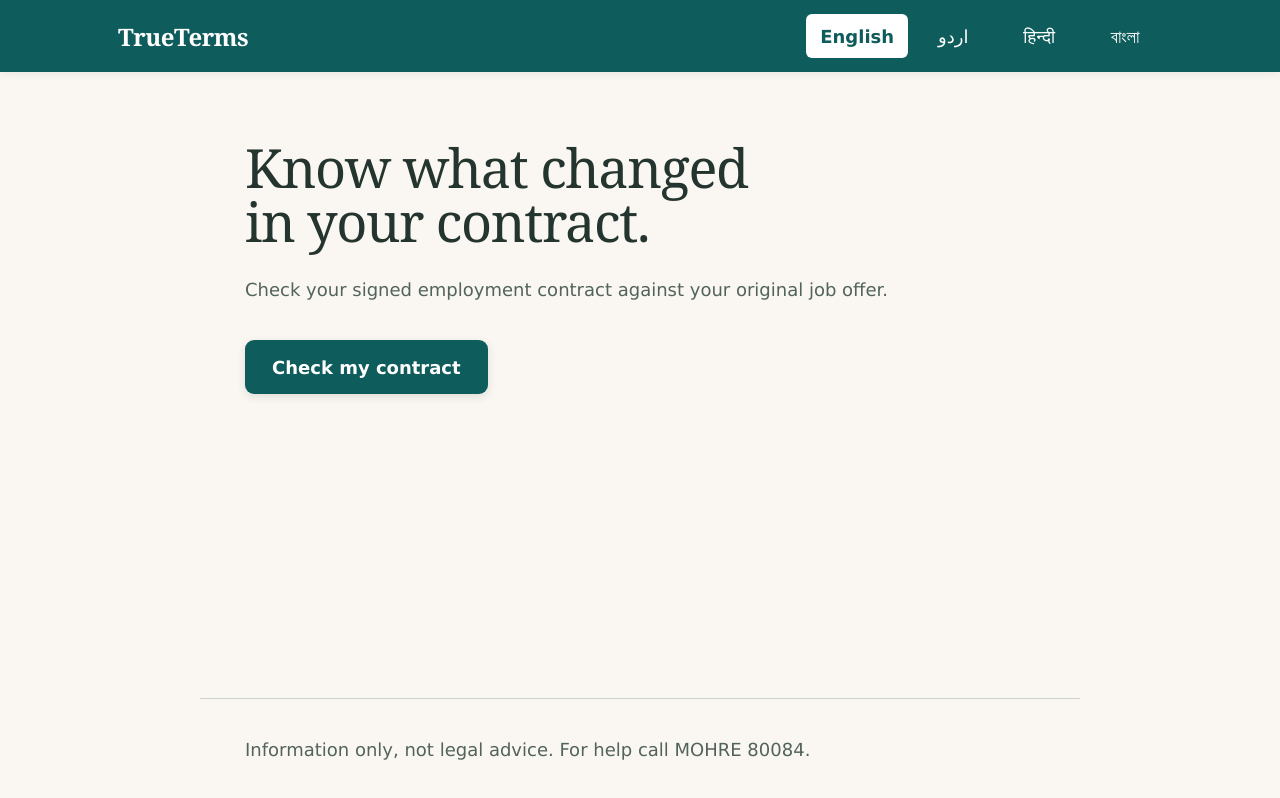
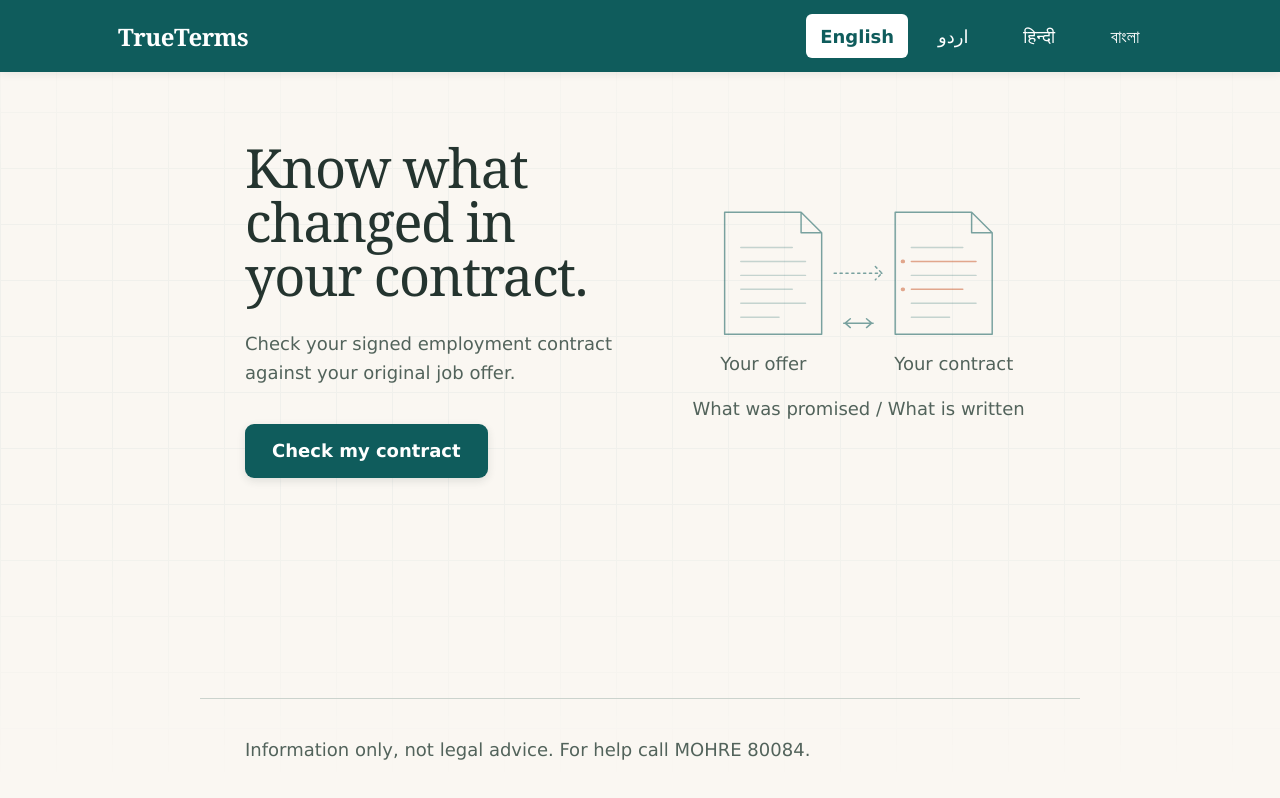
Before and after one commit to YounesNader/hub71ai-trueterms, a Next.js app: page / in a window 1280 px wide. Built offline with nearby package versions, Linux system fonts and the light colour scheme.

Commit message:
Add subtle document diagram and low-opacity page grid

```diff
--- a/app/Icons.tsx
+++ b/app/Icons.tsx
@@ -19,3 +19,13 @@ const paths: Record<IconName, string> = {
 export function Icon({ name, className = "" }: { name: IconName; className?: string }) {
  return <svg className={className} width="24" height="24" viewBox="0 0 24 24" fill="none" stroke="currentColor" strokeWidth="1.8" strokeLinecap="round" strokeLinejoin="round" aria-hidden="true"><path d={paths[name]} /></svg>;
 }
+
+export function HomeDiagram() {
+ return <svg className="home-diagram" viewBox="0 0 480 210" fill="none" stroke="currentColor" strokeWidth="2" strokeLinecap="round" strokeLinejoin="round" aria-hidden="true">
+   <path d="M58 22h104l28 28v138H58zM162 22v28h28M290 22h104l28 28v138H290zM394 22v28h28" />
+   <g className="diagram-text-lines"><path d="M80 70h70M80 89h88M80 108h88M80 127h70M80 146h88M80 165h52M312 70h70M312 108h88M312 146h88M312 165h52" /></g>
+   <g className="diagram-changed-lines"><path d="M312 89h88M312 127h70" /><path d="M300 89h1M300 127h1" strokeWidth="5" /></g>
+   <path d="M207 105h65m-9-9 9 9-9 9" strokeDasharray="3 5" />
+   <path d="M220 173h40M229 167l-7 6 7 6m22-12 7 6-7 6" />
+ </svg>;
+}
--- a/app/globals.css
+++ b/app/globals.css
@@ -245,3 +245,33 @@ input[type="file"]:focus-visible + p { outline: 3px solid var(--primary); }
 @media (min-width: 640px) { .screen-layout [id], .comparison-card { scroll-margin-top: 96px; } }
 
 @media print { .official-reference { display: none !important; } }
+
+/* A quiet document grid sits behind screen content, never over controls or cards. */
+.screen-layout {
+  position: relative;
+  isolation: isolate;
+}
+.screen-layout::before {
+  content: "";
+  position: absolute;
+  inset: 0;
+  z-index: -1;
+  pointer-events: none;
+  opacity: .035;
+  background-image: linear-gradient(var(--primary) 1px, transparent 1px), linear-gradient(90deg, var(--primary) 1px, transparent 1px);
+  background-size: 56px 56px;
+  mask-image: linear-gradient(to bottom, transparent, black 180px, black 65%, transparent);
+}
+.home-diagram-wrap { margin-top: 42px; max-width: 480px; width: 100%; }
+.home-diagram { display: block; width: 100%; height: auto; color: var(--primary); opacity: .55; }
+.screen-layout[dir="rtl"] .home-diagram { transform: scaleX(-1); }
+.diagram-text-lines { opacity: .42; }
+.diagram-changed-lines { stroke: var(--different); opacity: .8; }
+.diagram-labels { display: grid; grid-template-columns: 1fr 1fr; gap: 28px; text-align: center; font-size: 18px; color: var(--muted); }
+.home-diagram-wrap > p { font-size: 18px; }
+@media (min-width: 900px) {
+  .home-state { display: grid; grid-template-columns: 1.12fr 1fr; column-gap: 42px; align-content: start; }
+  .home-state h1, .home-state > p, .home-state > button { grid-column: 1; }
+  .home-state > button { justify-self: start; }
+  .home-diagram-wrap { grid-column: 2; grid-row: 1 / span 3; align-self: center; margin-top: 0; }
+}
--- a/app/page.tsx
+++ b/app/page.tsx
@@ -15,6 +15,7 @@ import { ResultsAuthority } from "./ResultsAuthority";
 import { EvidenceSheet } from "./EvidenceSheet";
 import { ReadingScene } from "./ReadingScene";
 import { DocumentImages } from "./DocumentImages";
+import { HomeDiagram } from "./Icons";
 
 import { getStrings, translateMessage } from "@/lib/strings";
 
@@ -233,7 +234,7 @@ export default function HomePage() {
       {readingMode === "offline" && <p className="mx-auto w-full max-w-3xl px-6 pt-5 text-muted">{t.offline}</p>}
       <main className="mx-auto w-full max-w-3xl flex-1 px-6 py-8 sm:px-10 sm:py-12">
         {screen === "home" && (
-          <section aria-labelledby="screen-heading">
+          <section aria-labelledby="screen-heading" className="home-state">
             <h1 id="screen-heading" ref={headingRef} tabIndex={-1} className="font-display text-4xl leading-tight sm:text-5xl">
               {t.home}
             </h1>
@@ -243,6 +244,13 @@ export default function HomePage() {
             <button type="button" onClick={() => moveTo("upload")} className="primary-button mt-8 w-full sm:w-auto">
               {t.start}
             </button>
+            <figure className="home-diagram-wrap">
+              <HomeDiagram />
+              <figcaption className="diagram-labels">
+                <span>{t.yourOffer}</span><span>{t.yourContract}</span>
+              </figcaption>
+              <p className="mt-4 text-center text-muted">{t.promised} / {t.written}</p>
+            </figure>
           </section>
         )}
 
```
